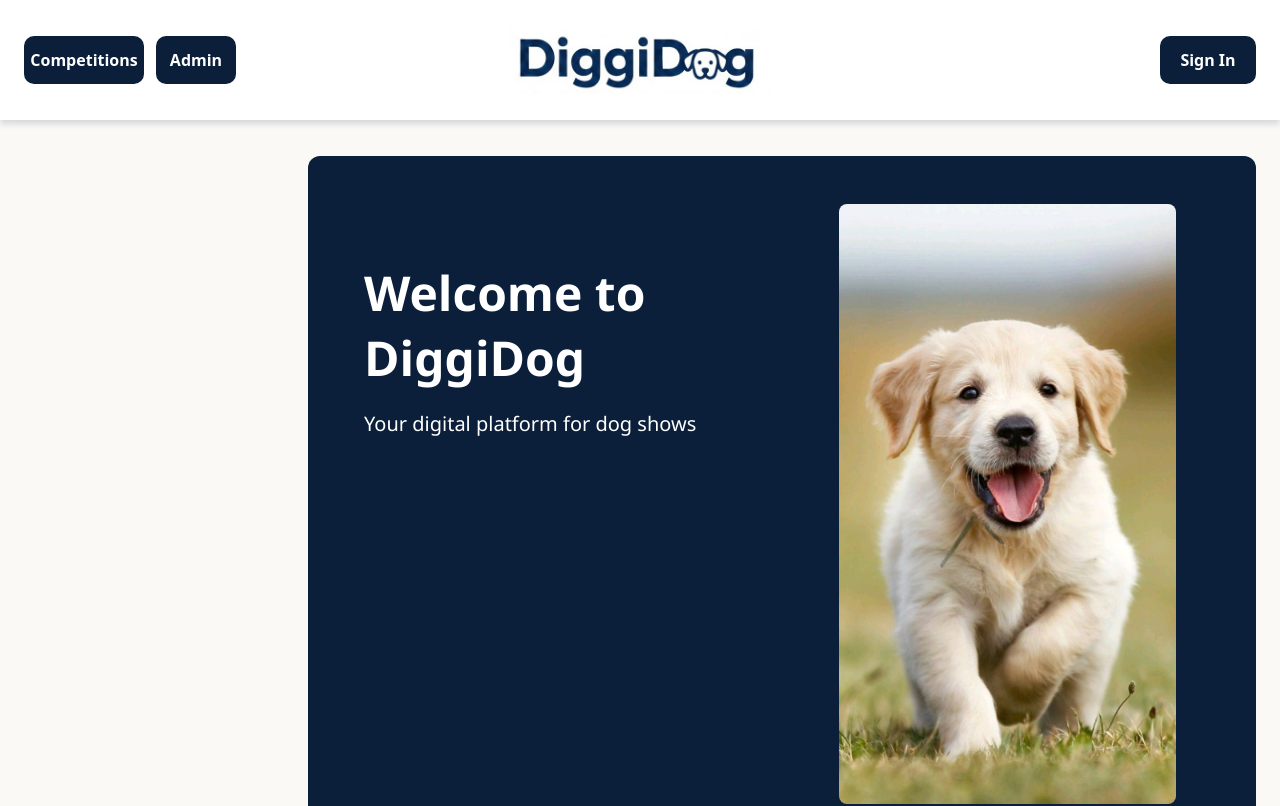
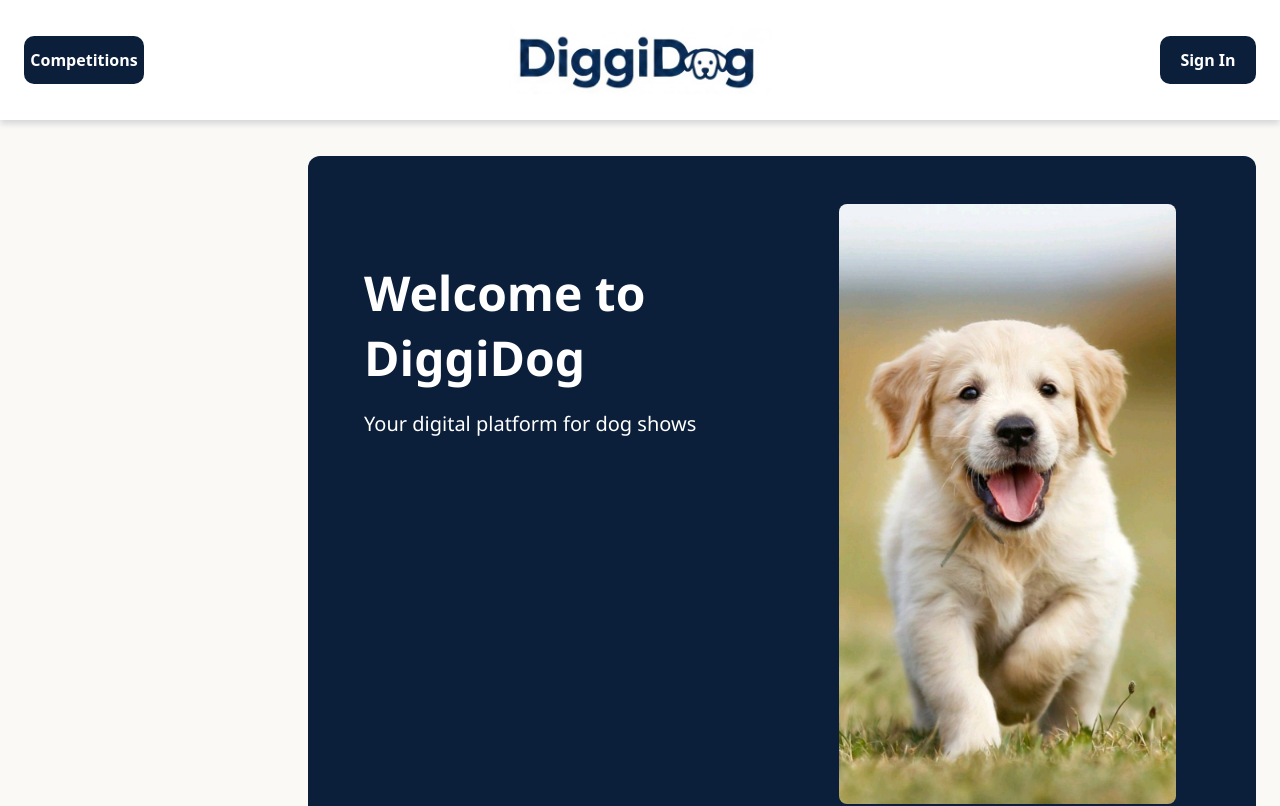
Before and after one commit to eirinhi/DiggiDog, a React (Vite) app in the folder diggidog/frontend/: page / in a window 1280 px wide. Shown: the top 806 px of the page. Built offline with nearby package versions, Linux system fonts and the light colour scheme; no server answers.

Commit message:
fix: Fikset at bare admin kan se admin knappen

```diff
--- a/diggidog/frontend/src/components/navbar.jsx
+++ b/diggidog/frontend/src/components/navbar.jsx
@@ -5,6 +5,7 @@ import { useEffect, useState } from "react";
 
 export default function Navbar() {
   const [loggedIn, setLoggedIn] = useState(false);
+  const [user, setUser] = useState(null);
 
   const checkUser = () => {
     const savedUser = localStorage.getItem("user");
@@ -12,8 +13,10 @@ export default function Navbar() {
     if (savedUser) {
       setLoggedIn(true);
       const user = JSON.parse(savedUser);
+      setUser(user);
     } else {
       setLoggedIn(false);
+      setUser(null);
     }
   };
 
@@ -34,7 +37,9 @@ export default function Navbar() {
         <div className="navBar__box navBar__boxleft">
 
           <Link className="navBar__comps" to="/comps">Competitions</Link>
-          <a href="http://127.0.0.1:8000/admin" className="navBar__comps admin">Admin</a>
+          {user?.is_admin && (
+            <a href="http://127.0.0.1:8000/admin" className="navBar__comps admin">Admin</a>
+          )}
         </div>
         <div className="navBar__box navBar__boxcenter">
           <Link className="navBar__logo" to="/"><img className="navBar__logoImage" src={logo} alt="DiggiDog"/></Link>
```
